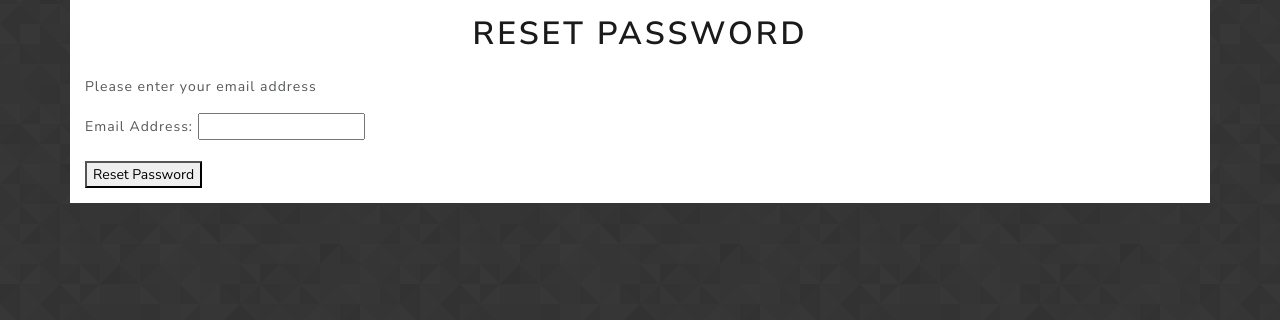
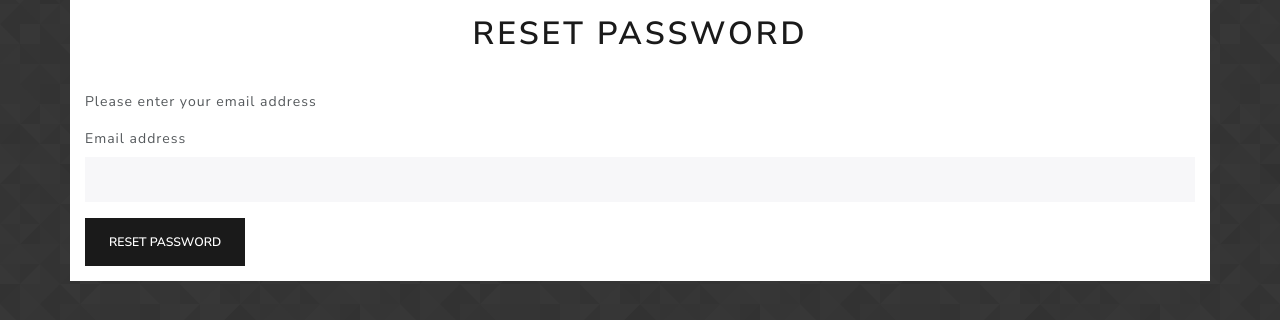
Before and after one commit to Robtych121/TsundereInc-MS4, a Django app: a page that uses templates/base.html in a window 1280 px wide. Shown: the part 96-416 px from the top of the page. Run offline with Django 3.2, Linux system fonts and the light colour scheme; some libraries are stand-ins or nearby versions.

Commit message:
cleaned up password reset page

```diff
--- a/templates/base.html
+++ b/templates/base.html
@@ -62,7 +62,7 @@
       <h1>{% block page_heading %}{% endblock %}</h1>
     </div>
   </div>
-  <div class="row">
+  <div class="row HeadingContainer">
     <div class="col-12">
       {% if messages %}
       <div>
--- a/templates/registration/password_reset_form.html
+++ b/templates/registration/password_reset_form.html
@@ -8,10 +8,10 @@
     <p>Please enter your email address</p>
     {% csrf_token %}
     {{ forms.email.errors }}
-    <p>
-        <label for="id_email">Email Address:</label>
-        {{ form.email }}
-    </p>
-    <button>Reset Password</button>
+    <div class="form-group">
+        <label for="id_email">Email address</label>
+        <input type="email" class="form-control" id="id_email" name="email" aria-describedby="emailHelp">
+    </div>
+    <button type="submit" class="btn btn-primary">Reset Password</button>
 </form>
 {% endblock %}
```
